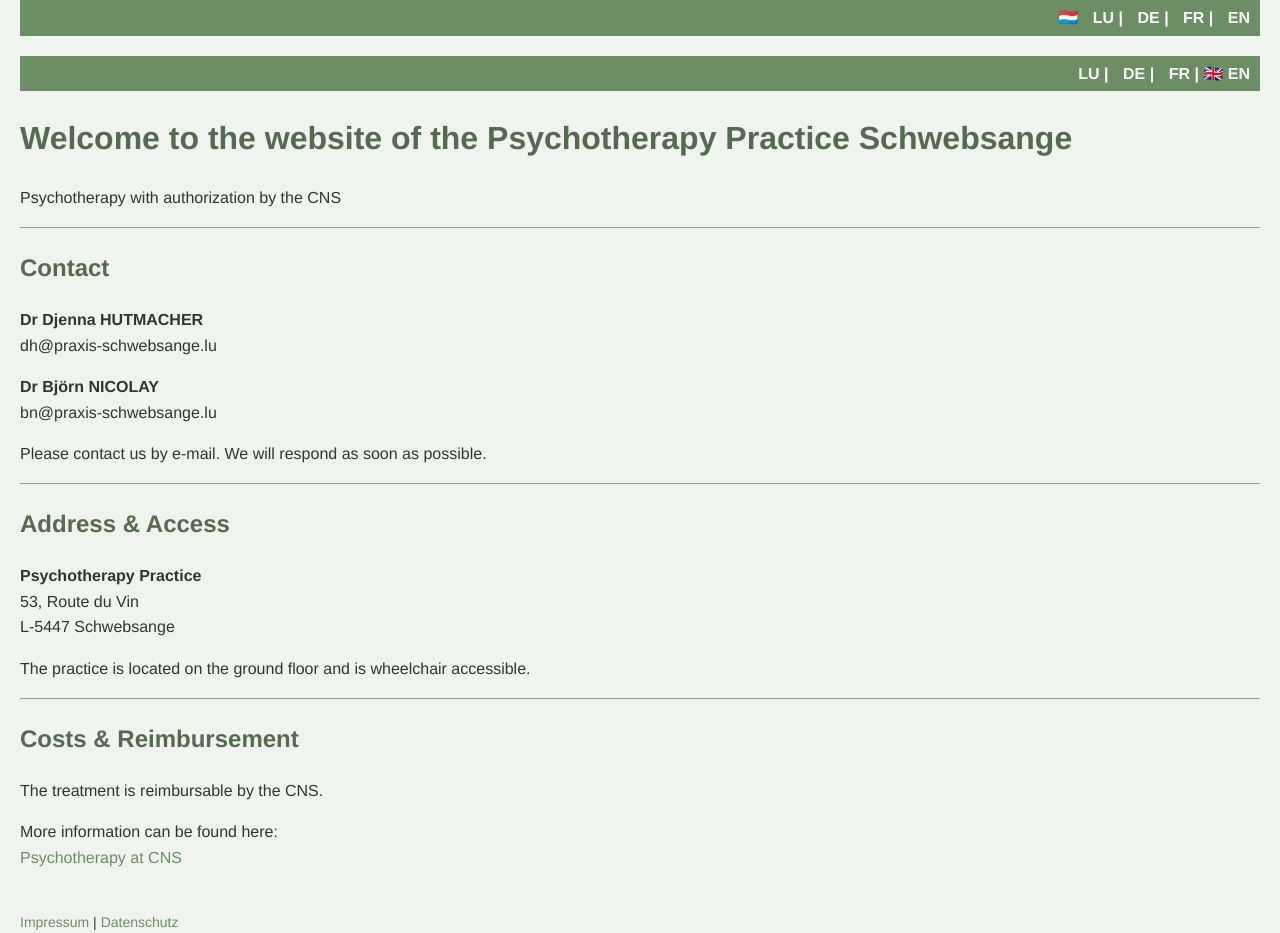
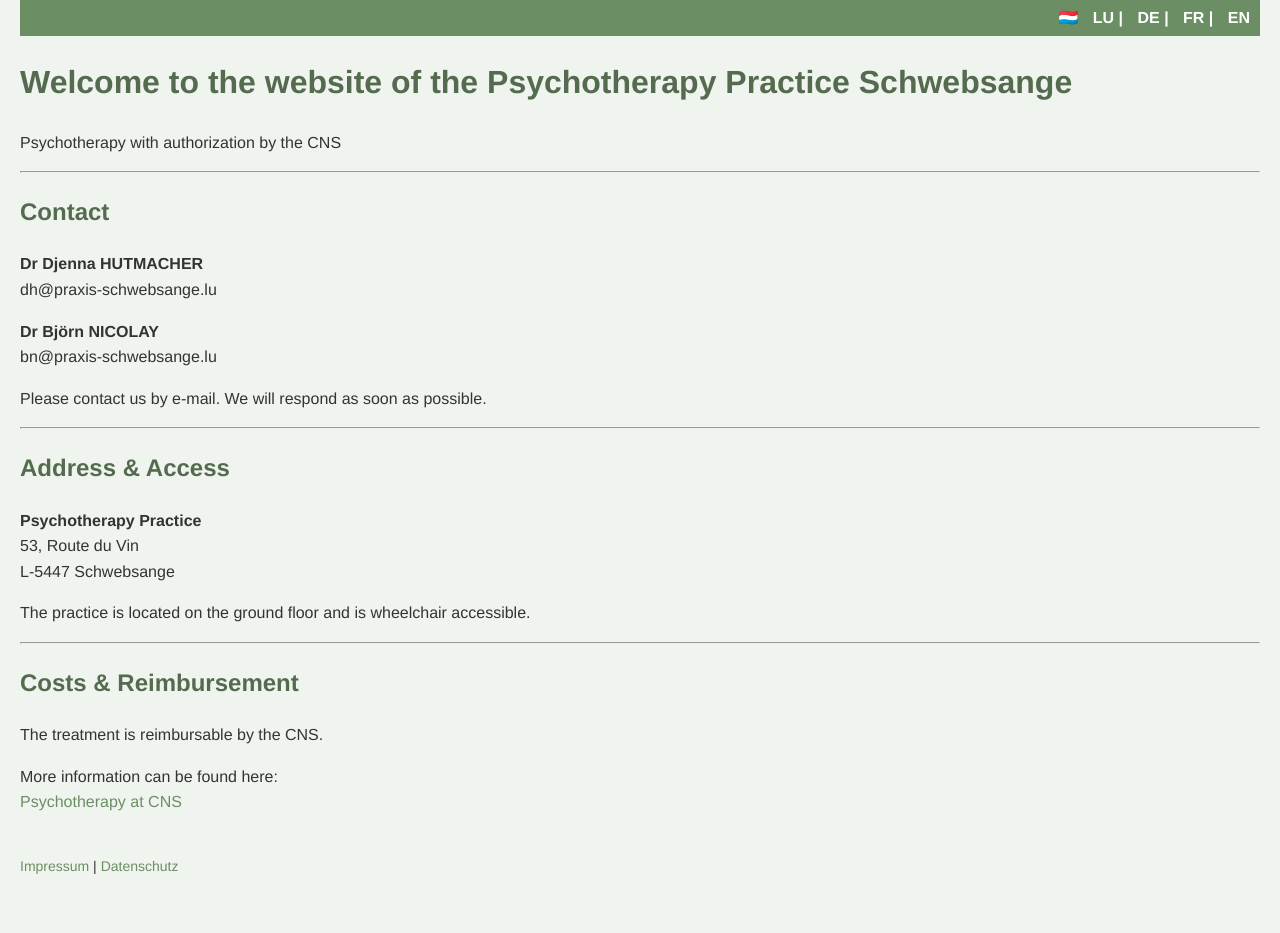
Before and after one commit to bjoernbrightside/praxis-schwebsange, a Jekyll site: the page built from en/index.md, in a window 1280 px wide. Built offline with Jekyll 4.4.1, drawn with Linux system fonts in a browser that asks for light colours; our own code applies the rules of GitHub Pages for plain Markdown files; after the commit the page ends 900 px from its top, so only the background shows below that.

Commit message:
Update index.md

```diff
--- a/en/index.md
+++ b/en/index.md
@@ -1,10 +1,7 @@
 ---
 layout: default
+lang: en
 ---
-
-<div class="language-bar">
-<a href="/praxis-schwebsange/lb/">LU</a> | <a href="/praxis-schwebsange/de/">DE</a> | <a href="/praxis-schwebsange/fr/">FR</a> | 🇬🇧 <b>EN</b>
-</div>
 
 # Welcome to the website of the Psychotherapy Practice Schwebsange
 
```
